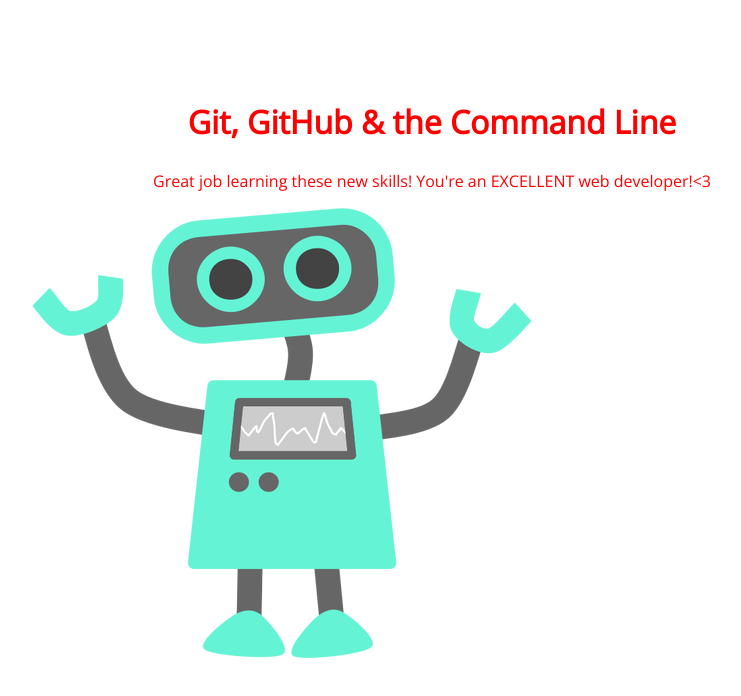
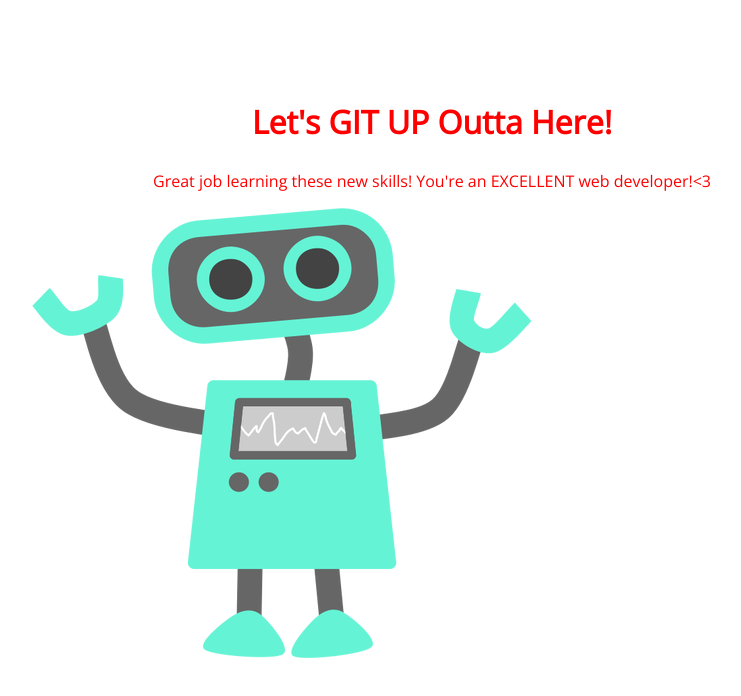
Before and after one commit to ConsuwellaC/105-project, a plain HTML site: page index.html in a window 1280 px wide. Shown: the whole page, without its empty margins (208-949 px from the left). Drawn offline with nearby package versions, Linux system fonts and the light colour scheme.

Commit message:
git-up-outta-here-changes-2

```diff
--- a/index.html
+++ b/index.html
@@ -8,7 +8,7 @@
 </head>
 <body>
 	<section>
-		<h1>Git, GitHub & the Command Line</h1>
+		<h1>Let's GIT UP Outta Here!</h1>
 		<p>Great job learning these new skills!  You're an EXCELLENT web developer!<3</p>
 		<img src="img/happy-blue-robot.png">
 	</section>
```
